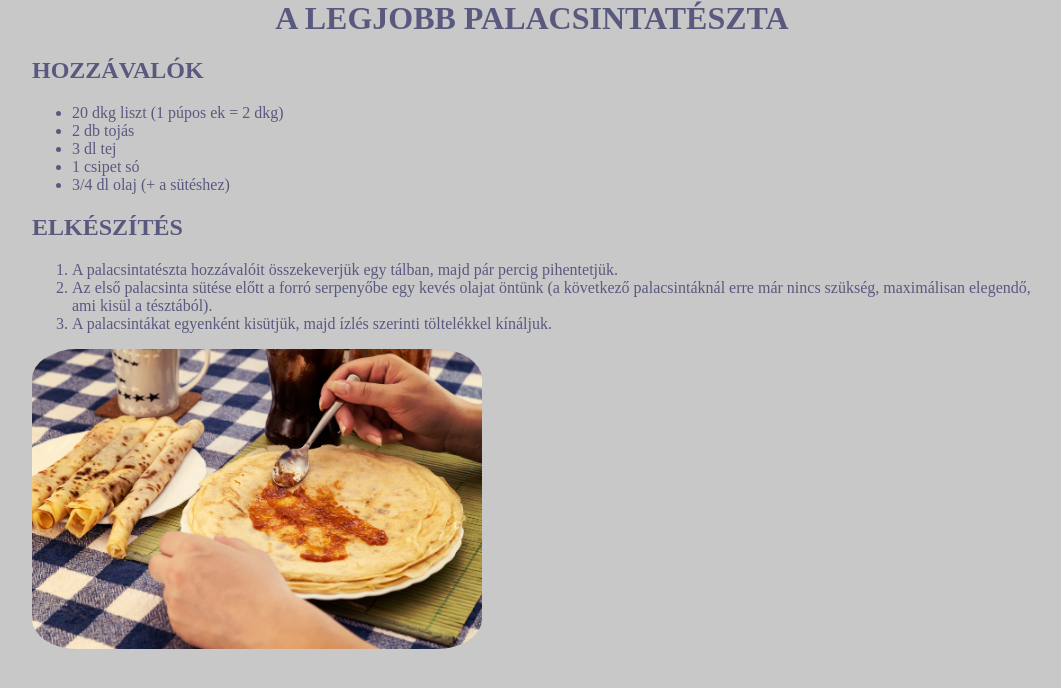
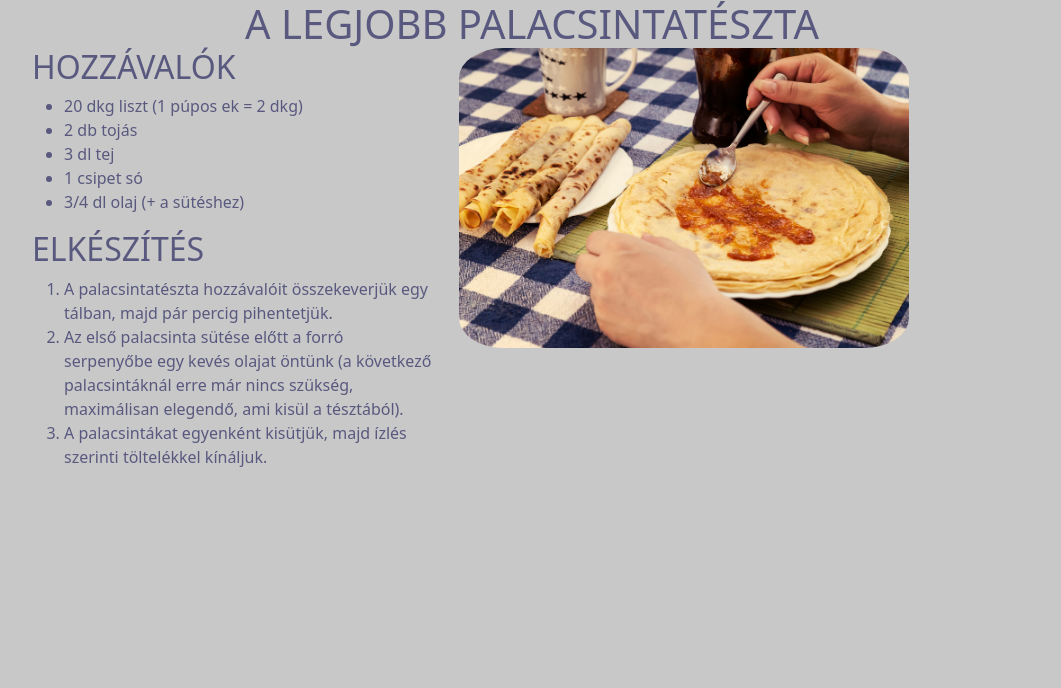
Before and after one commit to Kornel191/Palacsinta_kornel_levente, a plain HTML site: page index.html in a window 1280 px wide. Shown: the whole page, without its empty margins (108-1169 px from the left). Drawn offline with nearby package versions, Linux system fonts and the light colour scheme.

Commit message:
itt a commit buzi

```diff
--- a/index.html
+++ b/index.html
@@ -4,7 +4,9 @@
     <meta charset="UTF-8">
     <meta name="viewport" content="width=device-width, initial-scale=1.0">
     <title>Palacsinta király</title>
+    <link href="https://cdn.jsdelivr.net/npm/bootstrap@5.3.3/dist/css/bootstrap.min.css" rel="stylesheet">
     <link rel="stylesheet" href="style.css">
+
 </head>
 <body>
     <h1>A legjobb palacsintatészta</h1>
@@ -14,7 +16,7 @@
 
 
         <div class="row">
-            <div class="col-lg-7">
+            <div class="col-lg-5">
                 <h2>Hozzávalók</h2>
 
                 <ul>
@@ -33,7 +35,7 @@
                      <li>A palacsintákat egyenként kisütjük, majd ízlés szerinti töltelékkel kínáljuk.</li>
                 </ol>
             </div>
-            <div class="col-lg-5">
+            <div class="col-lg-7">
                 <img src="img/palacsinta_teszta.jpg" alt="palacsinta">
             </div>
         </div>
@@ -43,5 +45,6 @@
 
 
     </div>
+    <script src="https://cdn.jsdelivr.net/npm/bootstrap@5.3.3/dist/js/bootstrap.bundle.min.js"></script>
 </body>
 </html>
```
